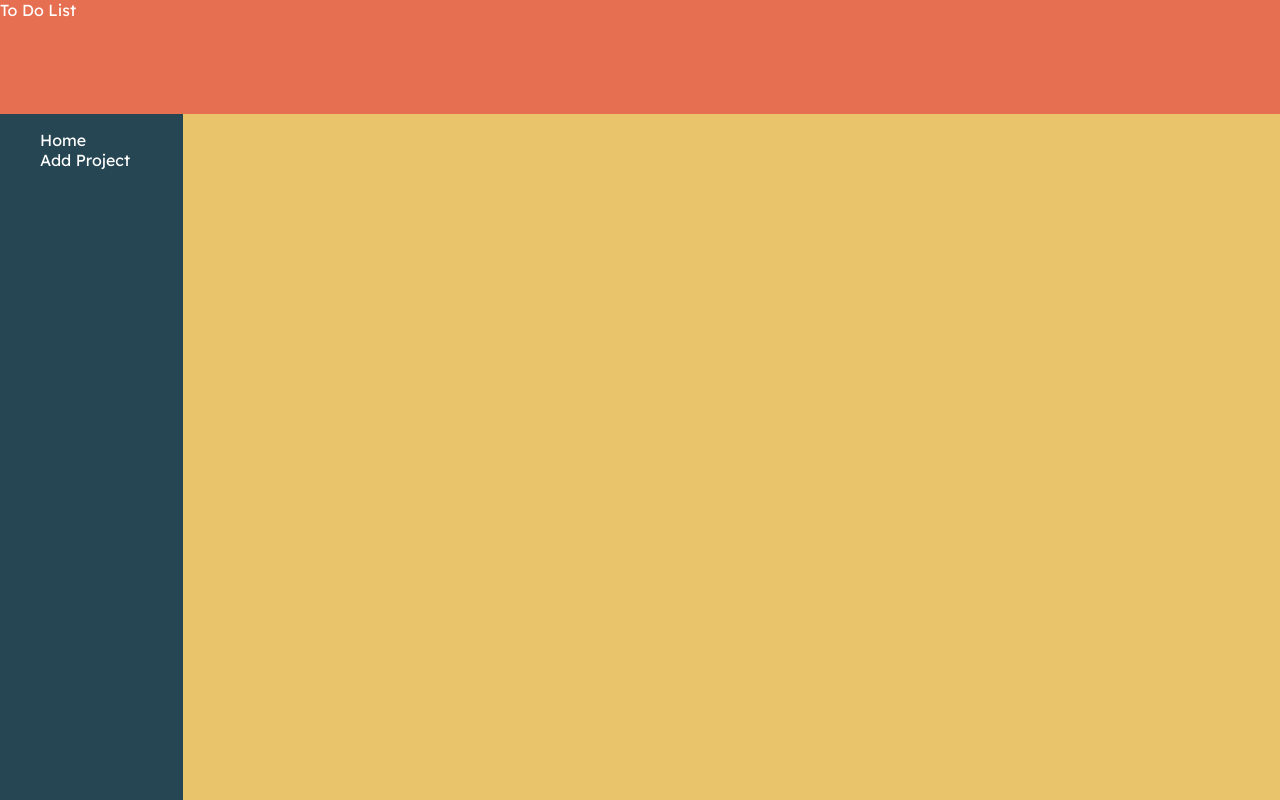
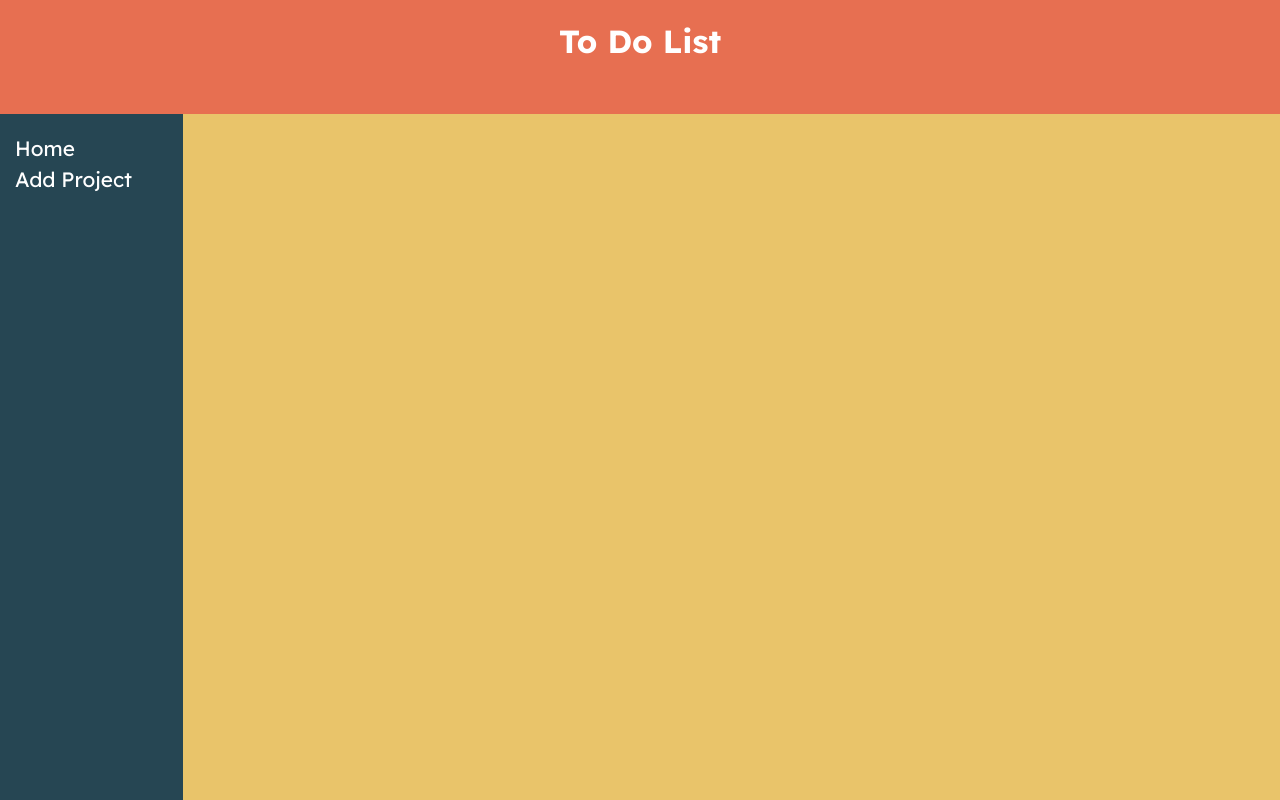
Before and after one commit to eascodes/todo, a website built with webpack: page dist/index.html in a window 1280 px wide. Built offline with Linux system fonts and the light colour scheme.

Commit message:
Adjust formatting for header & nav

```diff
--- a/src/style.css
+++ b/src/style.css
@@ -21,6 +21,7 @@ body {
 .header {
     background-color: #e76f51;
     grid-area: header;
+    text-align: center;
 }
 
 .nav {
@@ -30,6 +31,11 @@ body {
 
 ul {
     list-style: none;
+    display: flex;
+    flex-direction: column;
+    gap: 5px;
+    font-size: 1.3rem;
+    padding-left: 15px;
 }
 
 .project-container {
```
Also changed, not shown: dist/index.html, dist/main.js.
